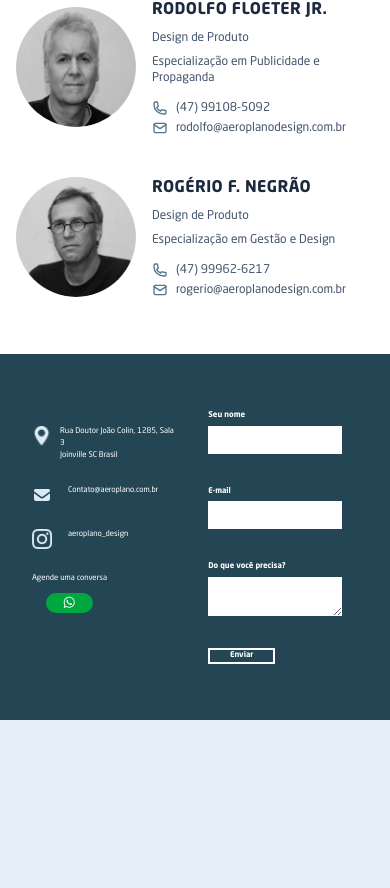
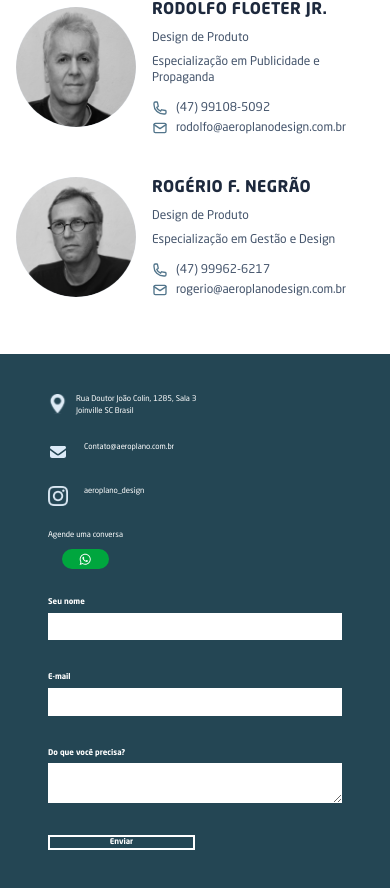
Before and after one commit to Konvex-Jr/AeroplanoFrontEnd, a Next.js app: page / in a window 390 px wide. Shown: the part 1920-2808 px from the top of the page. Before the commit the page ends 2640 px from the top, so only its background shows below. Built offline with nearby package versions, Linux system fonts and the light colour scheme.

Commit message:
style: turn footer column for mobile

```diff
--- a/app/page.tsx
+++ b/app/page.tsx
@@ -77,7 +77,7 @@ export default function Home() {
             <Equipe/>
 
             {/* Footer */}
-            <Footer id={"contato"} className="relative bottom-0 w-full flex items-start justify-center px-8 gap-3 lg:gap-32 py-10" />
+            <Footer id={"contato"} className="relative bottom-0 w-full flex flex-col md:flex-row items-start justify-center px-8 gap-3 lg:gap-32 py-10" />
         </main>
     )
 }
--- a/app/ui/Footer.tsx
+++ b/app/ui/Footer.tsx
@@ -29,7 +29,7 @@ export default function Footer({ className, id }: FooterProps){
         <div id={id} className={`${className} bg-background-footer text-white`}>
 
             {/* Contacts */}
-            <div className="flex flex-col gap-6 text-center w-full py-8 md:ml-20 lg:ml-32" >
+            <div className="flex flex-col gap-6 text-center w-full md:py-8 px-4 md:ml-20 lg:ml-32" >
                 <div className="flex gap-2" >
                     <Image src={map_icon.src} width={0} height={0} style={{ width: iconSize, height: iconSize }} alt="Ícone de Pino de Mapa" />
                     <div className="text-start text-[2cqw] md:text-lg" >
@@ -37,18 +37,6 @@ export default function Footer({ className, id }: FooterProps){
                         <p>Joinville SC Brasil</p>
                     </div>
                 </div>
-                {/* <div className="flex gap-4" >
-                    <Image src={phone_icon.src} width={0} height={0} style={{ width: iconSize, height: iconSize }} alt="Ícone de Telefone" />
-                    <div className="text-start text-[2cqw] md:text-lg" >
-                        <p>(47) 99962-6217</p>
-                    </div>
-                </div>
-                <div className="flex gap-4" >
-                    <Image src={phone_icon.src} width={0} height={0} style={{ width: iconSize, height: iconSize }} alt="Ícone de Telefone" />
-                    <div className="text-start text-[2cqw] md:text-lg" >
-                        <p>(47) 99108-5092</p>
-                    </div>
-                </div> */}
                 <div className="flex gap-4" >
                     <Image src={email_icon.src} width={0} height={0} style={{ width: iconSize, height: iconSize }} alt="Ícone de Email" />
                     <div className="text-start text-[2cqw] md:text-lg" >
```
Also changed, not shown: 1 other file (tests, documents, lock files or other folders).
